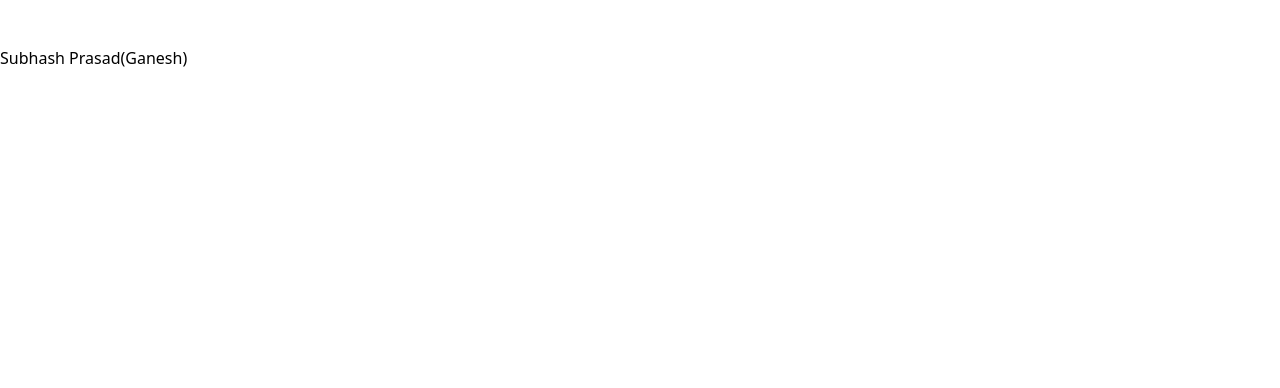
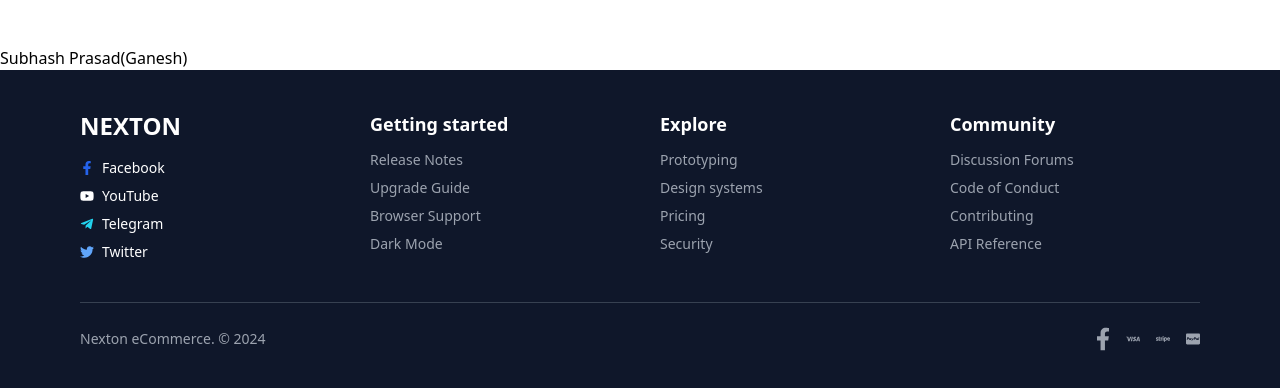
Before and after one commit to subhashdippu/NEXTON, a React (Create React App) app: page / in a window 1280 px wide. Shown: the part 1476-1864 px from the top of the page. Before the commit the page ends 1546 px from the top, so only its background shows below. Built offline with nearby package versions, Linux system fonts and the light colour scheme.

Commit message:
adding footer

```diff
--- /dev/null
+++ b/src/components/footer.js
@@ -0,0 +1,88 @@
+import React from "react";
+import {
+  FaFacebookF,
+  FaYoutube,
+  FaTelegramPlane,
+  FaTwitter,
+  FaStripe,
+  FaCcPaypal,
+} from "react-icons/fa";
+import { RiVisaLine } from "react-icons/ri";
+const Footer = () => {
+  return (
+    <div>
+      <footer className="bg-[#0f172a] text-white py-10 px-6 md:px-20">
+        <div className="grid grid-cols-1 md:grid-cols-4 gap-10 text-sm">
+          {/* Logo + Social */}
+          <div>
+            <h2 className="text-2xl font-bold mb-4">NEXTON</h2>
+            <div className="space-y-2">
+              <div className="flex items-center space-x-2">
+                <FaFacebookF className="text-blue-600" />
+                <span>Facebook</span>
+              </div>
+              <div className="flex items-center space-x-2">
+                <FaYoutube className="text-red-600" />
+                <span>YouTube</span>
+              </div>
+              <div className="flex items-center space-x-2">
+                <FaTelegramPlane className="text-cyan-400" />
+                <span>Telegram</span>
+              </div>
+              <div className="flex items-center space-x-2">
+                <FaTwitter className="text-blue-400" />
+                <span>Twitter</span>
+              </div>
+            </div>
+          </div>
+
+          {/* Getting Started */}
+          <div>
+            <h3 className="text-lg font-semibold mb-3">Getting started</h3>
+            <ul className="space-y-2 text-gray-400">
+              <li>Release Notes</li>
+              <li>Upgrade Guide</li>
+              <li>Browser Support</li>
+              <li>Dark Mode</li>
+            </ul>
+          </div>
+
+          {/* Explore */}
+          <div>
+            <h3 className="text-lg font-semibold mb-3">Explore</h3>
+            <ul className="space-y-2 text-gray-400">
+              <li>Prototyping</li>
+              <li>Design systems</li>
+              <li>Pricing</li>
+              <li>Security</li>
+            </ul>
+          </div>
+
+          {/* Community */}
+          <div>
+            <h3 className="text-lg font-semibold mb-3">Community</h3>
+            <ul className="space-y-2 text-gray-400">
+              <li>Discussion Forums</li>
+              <li>Code of Conduct</li>
+              <li>Contributing</li>
+              <li>API Reference</li>
+            </ul>
+          </div>
+        </div>
+
+        {/* Bottom Line */}
+        <div className="mt-10 border-t border-gray-700 pt-6 flex flex-col md:flex-row justify-between items-center text-gray-400 text-sm">
+          <p>Nexton eCommerce. © 2024</p>
+          <div className="flex space-x-4 mt-4 md:mt-0">
+            <FaFacebookF className="h-6" />
+            <RiVisaLine className="h-6" />
+            <FaStripe className="h-6" />
+            <FaCcPaypal className="h-6" />
+          </div>
+        </div>
+      </footer>
+    </div>
+  );
+};
+
+export default Footer;
--- a/src/pages/ad.js
+++ /dev/null
@@ -1,107 +0,0 @@
-import React, { useState } from "react";
-import { useParams } from "react-router-dom";
-import { useSelector } from "react-redux";
-import { FaStar, FaShoppingBag } from "react-icons/fa";
-
-const sizes = ["S", "M", "L", "XL", "2XL"];
-
-export default function ProductDetail() {
-  const { id } = useParams();
-  const products = useSelector((state) => state.product.products);
-
-  const product = products.find((p) => p.id === parseInt(id, 10));
-  const [selectedSize, setSelectedSize] = useState("S");
-  const [quantity, setQuantity] = useState(1);
-
-  if (!product)
-    return <div className="p-8 text-red-500">Product not found</div>;
-
-  return (
-    <div className="max-w-xl w-full mx-auto bg-white border rounded-2xl p-6 shadow-sm space-y-6">
-      {/* Rating and Price */}
-      <div className="flex justify-between items-center">
-        <div className="flex items-center space-x-1 text-gray-700 text-sm">
-          <FaStar className="text-yellow-400" />
-          <span className="font-semibold">{product.rating}</span>
-          <span>•</span>
-          <a href="#" className="underline">
-            {product.reviews} reviews
-          </a>
-        </div>
-        <div className="text-right">
-          <p className="text-2xl font-bold text-gray-900">
-            ${product.price.toFixed(2)}
-          </p>
-          <p className="text-sm text-gray-400 line-through">
-            ${product.oldPrice.toFixed(2)}
-          </p>
-        </div>
-      </div>
-
-      {/* Size */}
-      <div>
-        <p className="font-semibold text-gray-900 mb-2">
-          Size: <span>{selectedSize}</span>
-        </p>
-        <div className="flex gap-2">
-          {sizes.map((size) => (
-            <button
-              key={size}
-              onClick={() => setSelectedSize(size)}
-              className={`px-5 py-2 rounded-xl border text-sm font-medium ${
-                selectedSize === size
-                  ? "bg-blue-500 text-white"
-                  : "bg-white text-gray-900 border-gray-300"
-              }`}
-            >
-              {size}
-            </button>
-          ))}
-        </div>
-      </div>
-
-      {/* Quantity */}
-      <div className="flex items-center gap-3">
-        <div className="flex items-center border rounded-full px-3 py-1 bg-gray-50 gap-3">
-          <button
-            onClick={() => setQuantity(Math.max(1, quantity - 1))}
-            className="text-gray-500 text-lg"
-          >
-            −
-          </button>
-          <span className="font-medium text-gray-800">{quantity}</span>
-          <button
-            onClick={() => setQuantity(quantity + 1)}
-            className="text-gray-500 text-lg"
-          >
-            +
-          </button>
-        </div>
-
-        {/* Add to cart */}
-        <button className="flex items-center gap-2 px-6 py-3 bg-gray-900 text-white rounded-full text-sm font-medium shadow hover:bg-black transition">
-          <FaShoppingBag />
-          Add to cart
-        </button>
-      </div>
-
-      {/* Summary */}
-      <div className="border-t pt-4 space-y-2 text-sm text-gray-700">
-        <div className="flex justify-between">
-          <span>
-            ${product.price.toFixed(2)} x {quantity}
-          </span>
-          <span>${(product.price * quantity).toFixed(2)}</span>
-        </div>
-        <div className="flex justify-between">
-          <span>Tax estimate</span>
-          <span>$0</span>
-        </div>
-        <div className="border-t pt-3 flex justify-between font-semibold text-gray-900">
-          <span>Total</span>
-          <span>${(product.price * quantity).toFixed(2)}</span>
-        </div>
-      </div>
-    </div>
-  );
-}
--- a/src/pages/main.js
+++ b/src/pages/main.js
@@ -3,6 +3,7 @@ import { Outlet } from "react-router-dom";
 import Navbar from "../components/navbar";
 import Banner from "../components/banner";
 import Cards from "../components/cards";
+import Footer from "../components/footer";
 function HomePage() {
   return (
     <div>
@@ -10,6 +11,7 @@ function HomePage() {
       <Banner />
       <Cards />
       <Outlet />
+      <Footer />
     </div>
   );
 }
```
